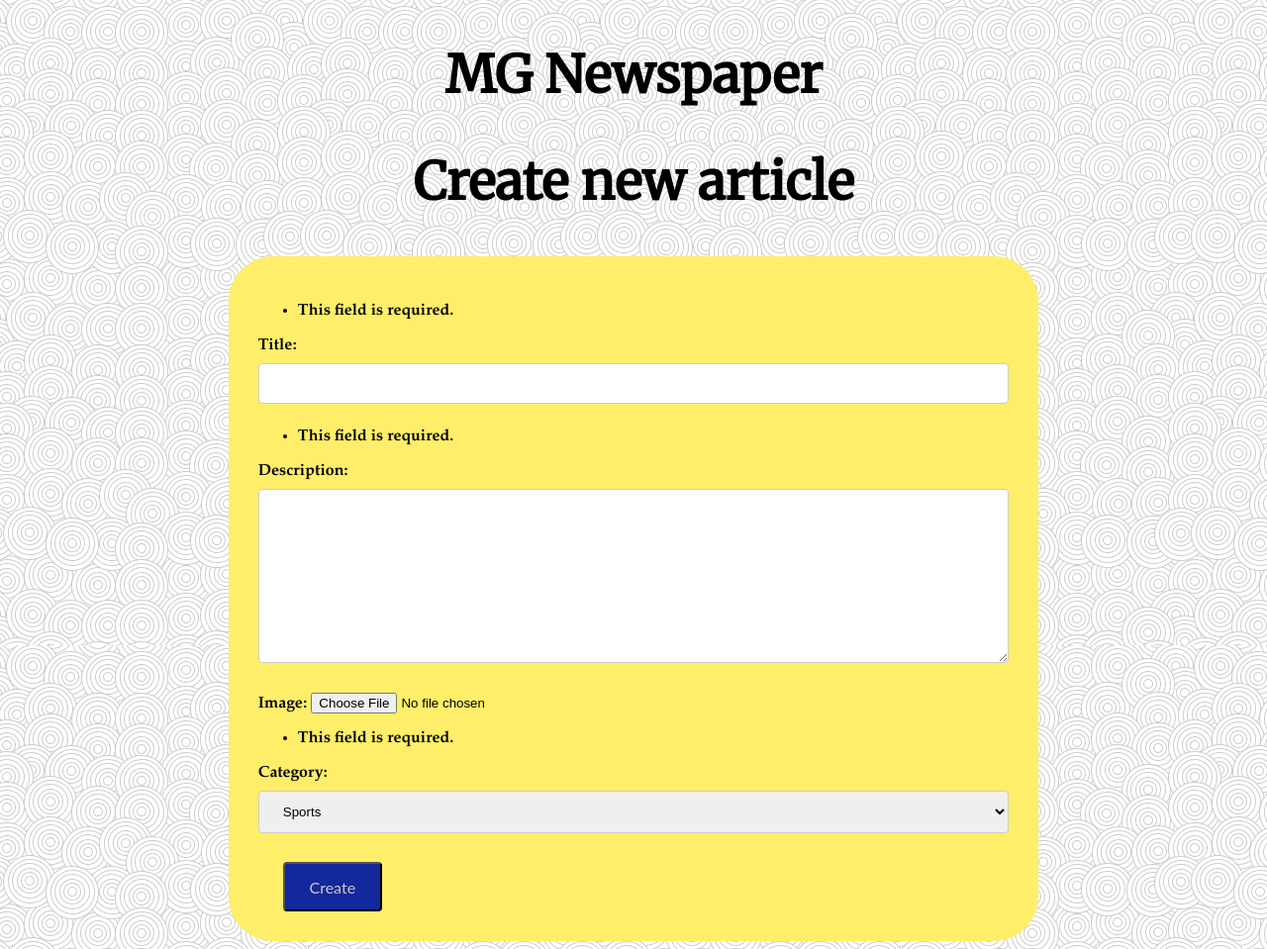
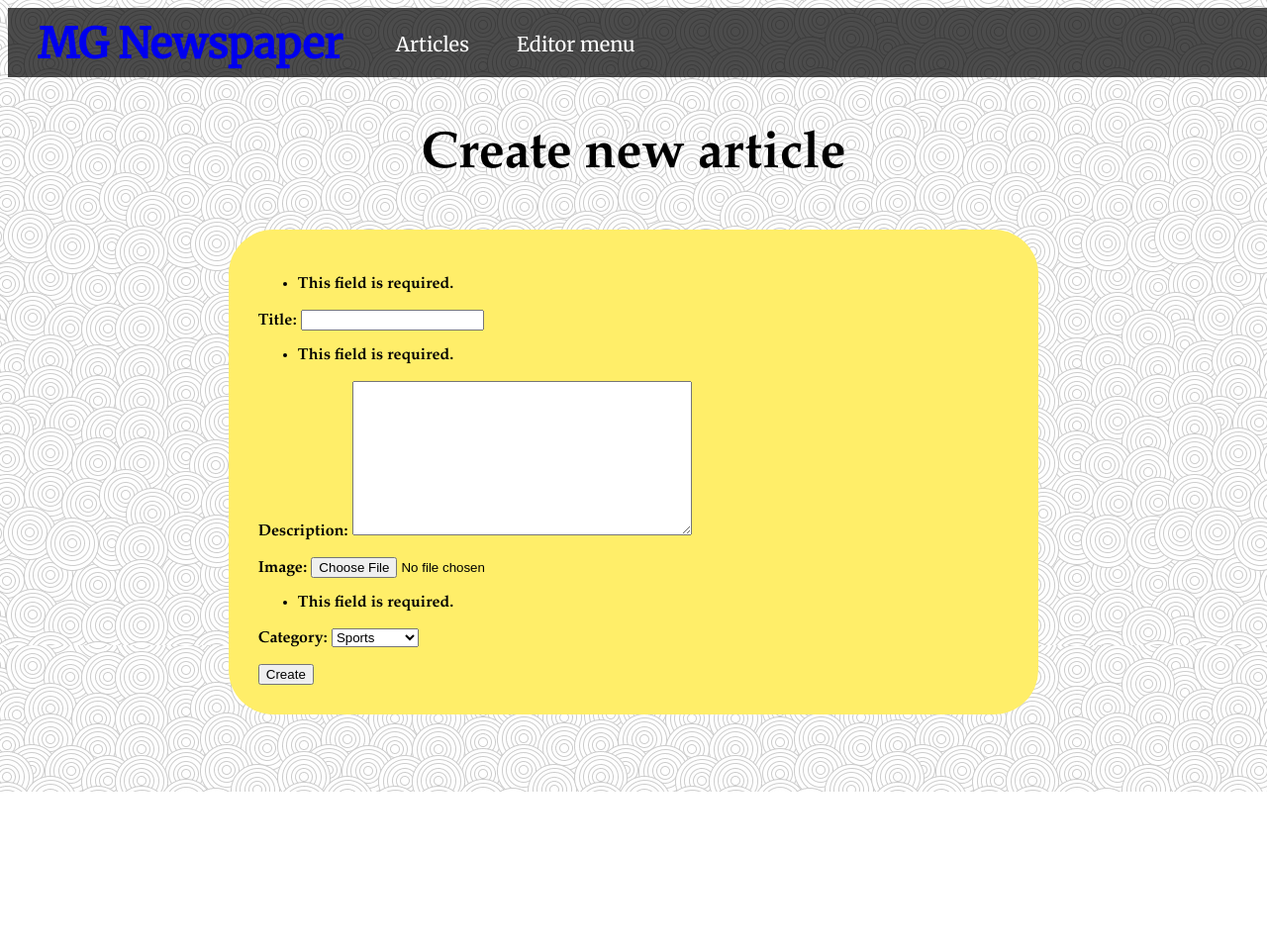
Before and after one commit to Kristian-GIchev/MG_newspaper, a Django app: page /create-article/ in a window 1280 px wide. Shown: the whole page at 99% size. After the commit the page ends 800 px from the top, so only its background shows below. Run offline with Django 3.2, Linux system fonts and the light colour scheme; the visitor is signed in with stand-in values (Sample User, id 1).

Commit message:
Design menu, dropdown, logo. Changed article cat. name sch_proj. > proj., int._inter.> inter.

```diff
--- a/newspaper/article_management/models.py
+++ b/newspaper/article_management/models.py
@@ -14,11 +14,11 @@
         sports = 'sports'
         news = 'news'
         activities = 'activities'
-        school_projects = 'school_projects'
-        international_internships = 'international_internships'
+        projects = 'projects'
+        internships = 'internships'
 
     category = models.CharField(
-        max_length=25,
+        max_length=15,
         choices=ArticleTypes.choices,
         default=ArticleTypes.news,
         )
--- a/newspaper/public/urls.py
+++ b/newspaper/public/urls.py
@@ -2,7 +2,7 @@
 from django.urls import path
 
 from newspaper import settings
-from newspaper.public.views import home, about_us, news, sports, activities, school_projects, international_internships
+from newspaper.public.views import home, about_us, news, sports, activities, projects, internships
 
 urlpatterns = [
     path('', home, name='home'),
@@ -10,8 +10,8 @@
     path('news/', news, name='news'),
     path('sports/', sports, name='sports'),
     path('activities/', activities, name='activities'),
-    path('school-projects/', school_projects, name='school_projects'),
-    path('international_internships/', international_internships, name='international_internships'),
+    path('projects/', projects, name='projects'),
+    path('internships/', internships, name='internships'),
     # path('web-dev/', web_dev, name='web_dev'),
     # path('literature/', literature, name='literature'),
     # path('cinema/', cinema, name='cinema'),
--- a/static/css/main.css
+++ b/static/css/main.css
@@ -37,20 +6,101 @@
     background-image: url("/static/background/pattern.jpg");
 }
 
-nav > *{
-    text-align: center;
-    font-family: 'Merriweather', serif;;
-    font-size: 52px
+
+/*NAV > PAGE HEADER, DROPDOWN MENUS*/
+nav {
+    display: inline-block;
+    width: 97.5%;
+    height: 70px;
+    margin: auto;
+    padding: 0 20px 0 20px;
+    background-color: rgba(0, 0, 0, 0.7);
+    overflow: hidden
 }
 
-.first-menu-line {
-    margin-top: 100px;
+nav > *{
+    font-family: 'Merriweather', serif;
 }
 
-.container {
-    text-align: center;
+span.logo{
+    color: rgb(133, 105, 238);
+    float: left;
+    font-size: 42px;
+    margin: 10px 30px 0 10px;
 }
 
+span.logo > a{
+    text-decoration: none;
+}
+
+span.logo > a:visited{
+    text-decoration: none;
+    color: inherit;
+}
+
+.dropdown-content a {
+    float: left;
+    font-size: 16px;
+    color: white;
+    text-align: center;
+    padding: 14px 14px;
+    text-decoration: none;
+}
+
+.dropdown {
+    float: left;
+    overflow: hidden;
+}
+
+.dropdown .dropbtn {
+    font-size: 20px;
+    border: none;
+    outline: none;
+    color: white;
+    margin: 0;
+    padding: 24px 24px 21px 24px;
+    background-color: inherit;
+    font-family: inherit;
+}
+
+.navbar a:hover, .dropdown:hover .dropbtn {
+  background-color: red;
+}
+
+.dropdown-content {
+    display: none;
+    position: absolute;
+    background-color: #f9f9f9;
+    min-width: 160px;
+    box-shadow: 0 8px 16px 0 rgba(0,0,0,0.2);
+    z-index: 1;
+}
+
+.dropdown-content a {
+    float: none;
+    color: black;
+    padding: 12px 16px;
+    text-decoration: none;
+    display: block;
+    text-align: left;
+}
+
+.dropdown-content a:hover {
+    background-color: #ddd;
+}
+
+.dropdown:hover .dropdown-content {
+    display: block;
+}
+
+/*PAGE-NAME*/
+h2.page-name{
+    text-align: center;
+    font-size: 52px;
+}
+
+
+/*FORM*/
 form {
     background-color: #ffee69;
     border-radius: 45px;
@@ -62,11 +112,10 @@
     align-items: center;
 }
 
-form > p {
-    padding: 0px;
-}
 
-button {
+
+/*BUTTON, :HOVER*/
+button.blue {
     background-color: #12289b;
     color: #cdc6c6;
     padding: 14px 20px;
@@ -81,78 +130,8 @@
     margin: 5px auto 0 25px;
 }
 
-
-
-menu{
-    display: block;
-}
-
-menu > * {
-    text-align: center;
-    list-style: none;
-}
-
-
-
-input[type=text],
-input[type=url],
-input[type=number],
-select,
-textarea {
-    width: 100%;
-    padding: 12px 20px;
-    margin: 8px 0;
-    display: inline-block;
-    border: 1px solid #ccc;
-    border-radius: 4px;
-    box-sizing: border-box;
-}
-
-input[type=submit],
-.button {
-    background-color: #0339fb;
-    color: white;
-    padding: 14px 20px;
-    border: none;
-    border-radius: 4px;
-    cursor: pointer;
-    width: 100px;
-    height: 50px;
-    font-family: 'Lato', sans-serif;
-    font-size: 16px;
-    display: inline;
-    margin: 0 auto;
-    margin-top: 5px;
-}
-
 input[type=submit]:hover,
 .button:hover {
     background-color: #d6b9b9;
     text-decoration: underline;
 }
-
-
-hr {
-    border: 0;
-    height: 0;
-    border-top: 1px solid rgba(0, 0, 0, 0.1);
-    border-bottom: 1px solid rgba(255, 255, 255, 0.3);
-}
-
-.right {
-    display: flex;
-    justify-content: space-between;
-}
-
-footer {
-    position: fixed;
-    bottom: 0;
-    background: #00334e;
-    width: 100%;
-    padding: 15px 0;
-}
-
-footer div {
-    text-align: center;
-    color: white;
-}
--- a/templates/base.html
+++ b/templates/base.html
@@ -14,9 +14,29 @@
 <body>
 
 <nav>
-	<h1>MG Newspaper</h1>
-	<h2>{{ name.capitalize }}</h2>
+	<span class="logo"><a href="{% url 'home' %}">MG Newspaper</a></span>
+	<div class="dropdown">
+	    <button class="dropbtn">Articles</button>
+		<div class="dropdown-content">
+			<a href={% url 'news' %}>News</a>
+			<a href={% url 'sports' %}>Sports</a>
+			<a href={% url 'activities' %}>Activities</a>
+			<a href={% url 'projects' %}>Projects</a>
+			<a href={% url 'internships' %}>Internships</a>
+		</div>
+	</div>
+
+	<div class="dropdown">
+		<button class="dropbtn">Editor menu</button>
+		<div class="dropdown-content">
+			<a href={% url 'view_my_articles' %}>View My Articles</a>
+			<a href={% url 'create_article' %}>Create New Article</a>
+	    </div>
+	</div>
 </nav>
+
+<h2 class="page-name">{{ name.capitalize }}</h2>
+
 
 {% block article_display %}
 {% endblock %}
@@ -27,28 +47,6 @@
 {% block content %}
 {% endblock %}
 
-<!--
-<menu>
-	<h1 class="first-menu-line">PAGE TREE</h1>
-	<h2>--- HOME PAGE</h2>
-	<ul class="menu">
-		<li><h3><a href={% url 'home' %}>Home page</a> <br></h3></li>
-	</ul>
-	<h2>--- RUBRICS</h2>
-	<ul class="menu">
-		<li><h3><a href={% url 'news' %}>News</a> <br></h3></li>
-		<li><h3><a href={% url 'sports' %}>Sports</a> <br></h3></li>
-		<li><h3><a href={% url 'activities' %}>Activities</a> <br></h3></li>
-		<li><h3><a href={% url 'school_projects' %}>School Projects</a> <br></h3></li>
-		<li><h3><a href={% url 'international_internships' %}>International Internships</a> <br></h3></li>
-	</ul>
-	<h2>--- EDITOR'S SPACE</h2>
-	<ul class="menu">
-		<li><h3><a href={% url 'view_my_articles' %}>View All Articles</a> <br></h3></li>
-		<li><h3><a href={% url 'create_article' %}>Create New Article</a> <br></h3></li>
-	</ul>
-</menu>
--->
 
 </body>
 </html>
```
Also changed, not shown: other parts of static/css/main.css (+1 -32 lines), newspaper/public/views.py (+6 -6 lines).
